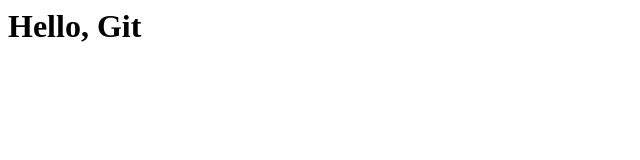
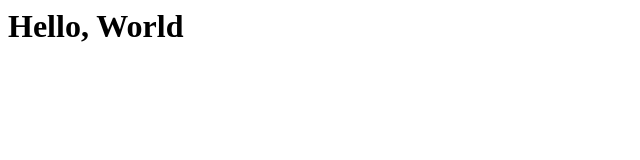
Before and after one commit to pxqslip/git_test2025, a plain HTML site: page index.html in a window 1280 px wide. Shown: the whole page, without its empty margins (0-640 px from the left). Drawn offline with Linux system fonts and the light colour scheme.

Commit message:
Change h1

```diff
--- a/index.html
+++ b/index.html
@@ -1 +1 @@
-<h1>Hello, Git</h1>
+<h1>Hello, World</h1>
```
